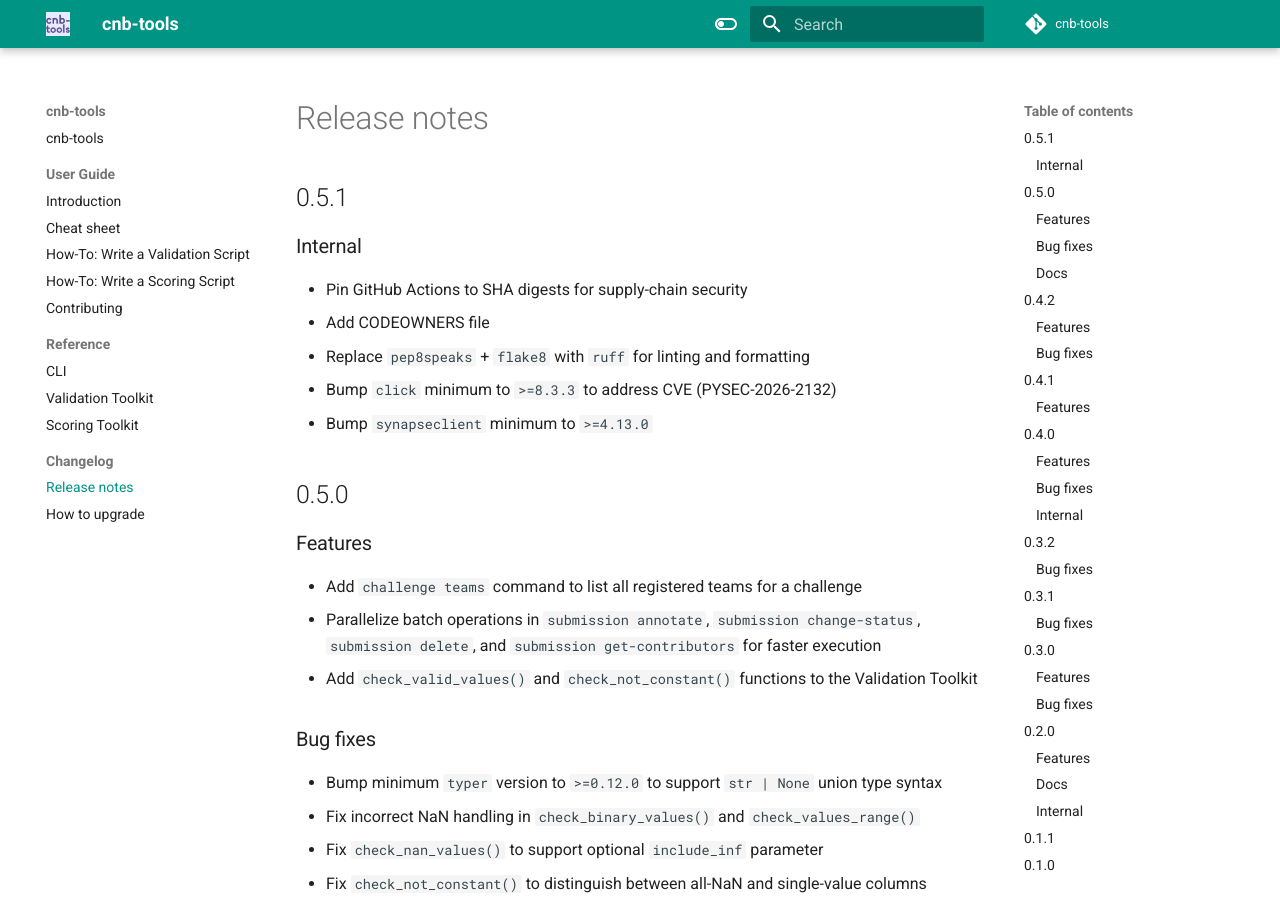
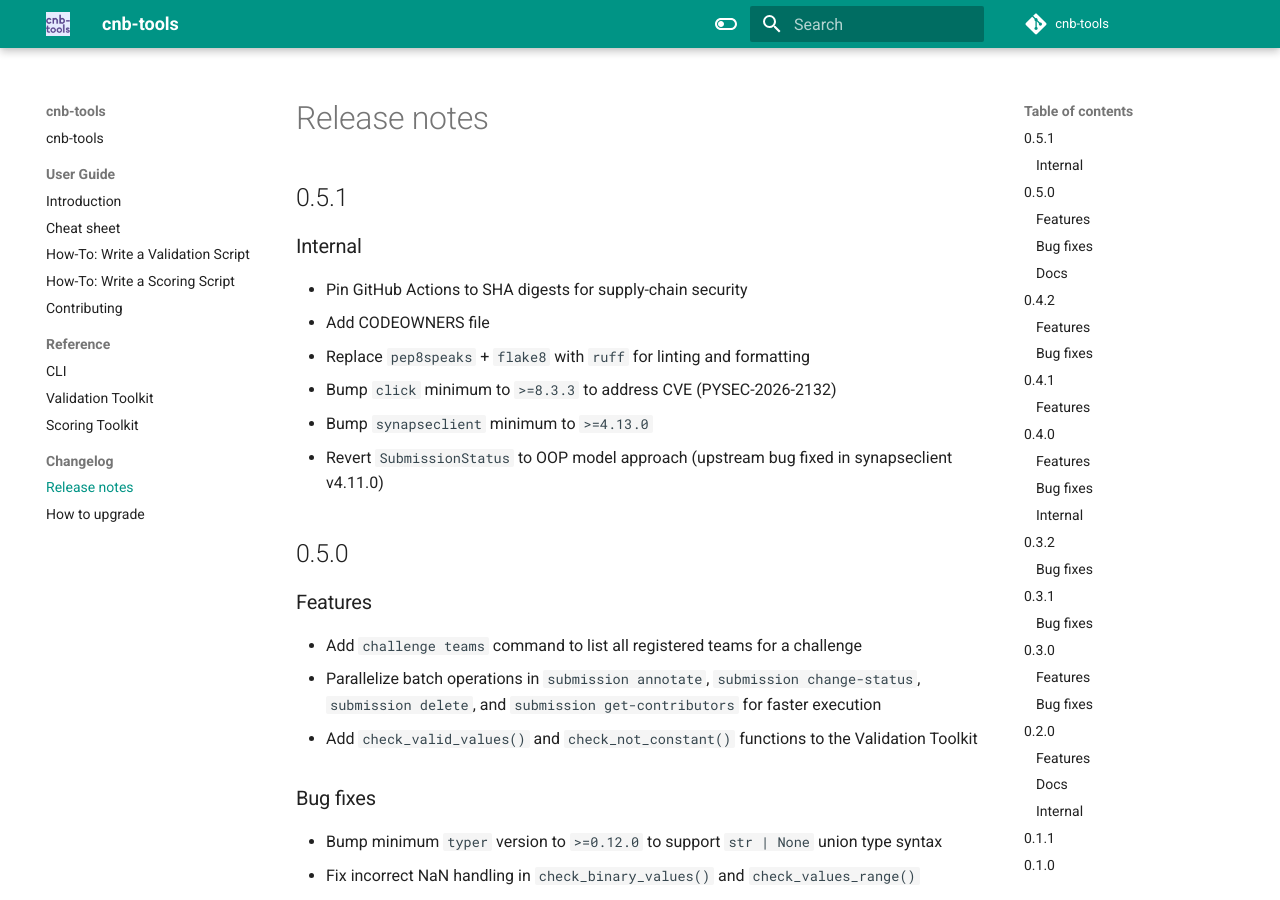
Before and after one commit to Sage-Bionetworks-Challenges/cnb-tools, an MkDocs documentation site: the page built from docs/changelog/release-notes.md, in a window 1280 px wide and 900 px high. Built offline with MkDocs 1.6.1 and Material for MkDocs 9.7.7, drawn with Linux system fonts in a browser that asks for light colours; comment, search, counter and statistics services are not loaded.

Commit message:
update release notes

```diff
--- a/docs/changelog/release-notes.md
+++ b/docs/changelog/release-notes.md
@@ -6,6 +6,7 @@
 - Replace `pep8speaks` + `flake8` with `ruff` for linting and formatting
 - Bump `click` minimum to `>=8.3.3` to address CVE (PYSEC-2026-2132)
 - Bump `synapseclient` minimum to `>=4.13.0`
+- Revert `SubmissionStatus` to OOP model approach (upstream bug fixed in synapseclient v4.11.0)
 
 ## 0.5.0
 
```
